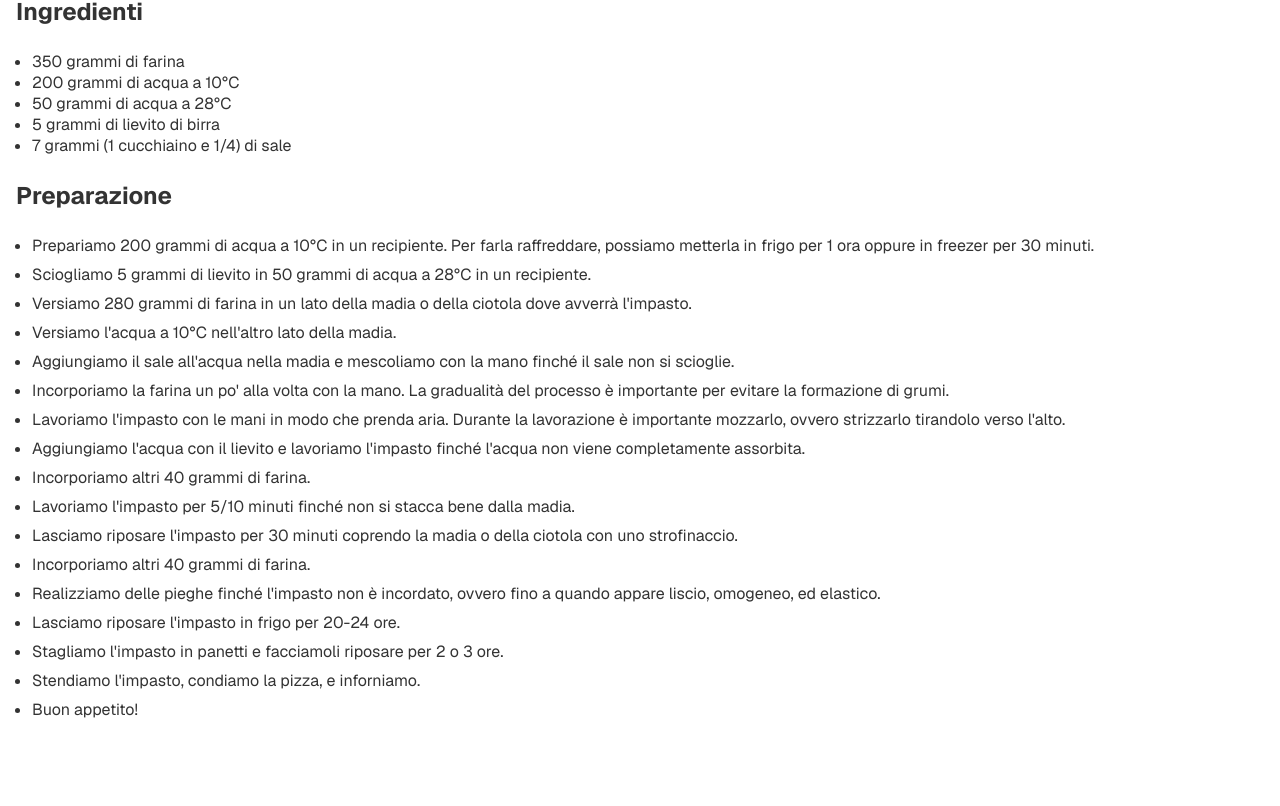
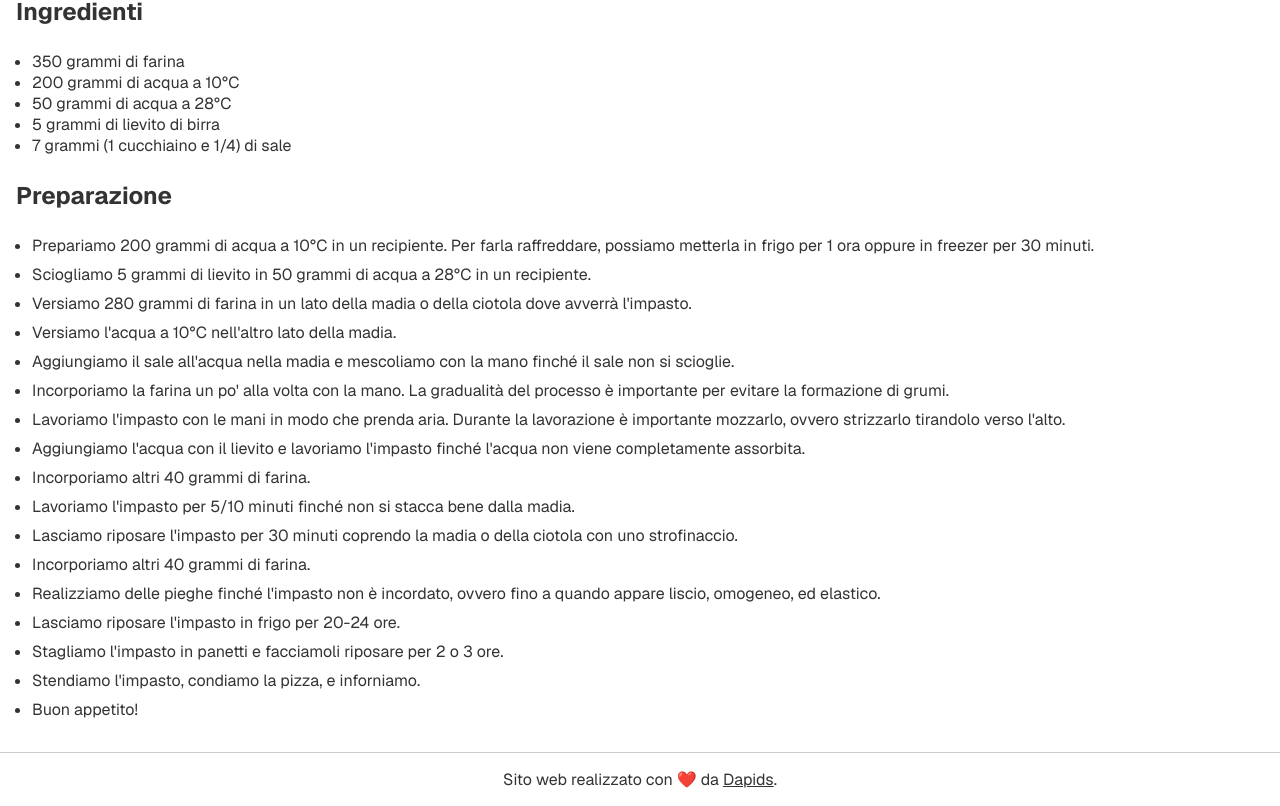
Before and after one commit to dapids/my-pizza, a Next.js app: page / in a window 1280 px wide. Shown: the part 292-1098 px from the top of the page. Before the commit the page ends 1044 px from the top, so only its background shows below. Built offline with nearby package versions, Linux system fonts and the light colour scheme.

Commit message:
Add footer

```diff
--- a/src/app/globals.css
+++ b/src/app/globals.css
@@ -42,6 +42,7 @@ a {
 button {
   background: none;
   border: none;
+  color: inherit;
   font-size: inherit;
   text-decoration: underline;
 
--- a/src/app/page.module.css
+++ b/src/app/page.module.css
@@ -48,3 +48,9 @@
     margin-top: 8px;
   }
 }
+
+#footer {
+  border-top: 1px solid #cccccc;
+  padding: 16px 8px;
+  text-align: center;
+}
--- a/src/app/page.tsx
+++ b/src/app/page.tsx
@@ -202,6 +202,9 @@ export default function Home() {
           </ul>
         </div>
       </main>
+      <footer id={styles.footer}>
+        Sito web realizzato con ❤️ da <a href="https://www.davidsorrentino.com">Dapids</a>.
+      </footer>
     </div>
   );
 }
```
